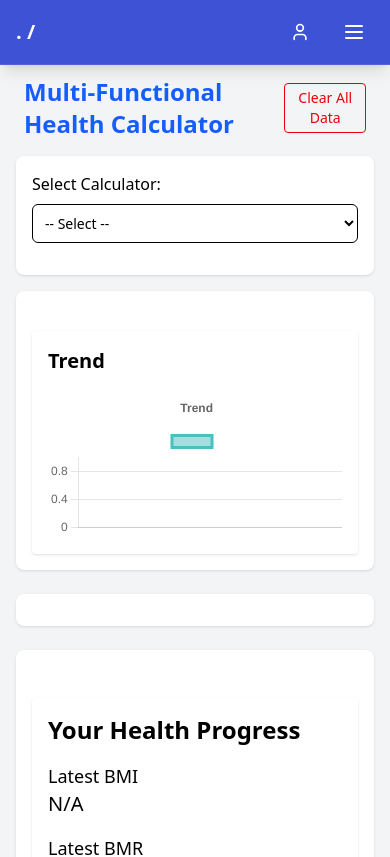
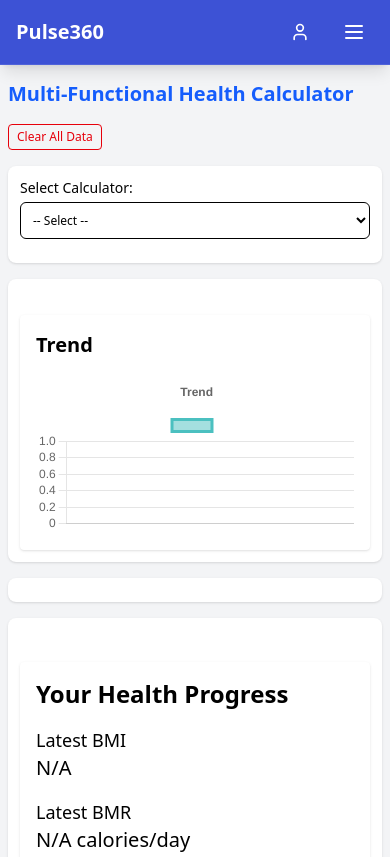
Before and after one commit to highintoxic/web-underscore, a React (Vite) app in the folder frontend/: page /healthcalculator in a window 390 px wide. Shown: the top 857 px of the page. Built offline with nearby package versions, Linux system fonts and the light colour scheme.

Commit message:
responsiveness

```diff
--- a/frontend/src/Components/NavBar.jsx
+++ b/frontend/src/Components/NavBar.jsx
@@ -60,7 +60,7 @@ const NavBar = () => {
       <div className="px-4 sm:px-6 lg:px-8 flex items-center justify-between h-16">
         {/* Logo */}
         <Link to="/" className="text-white font-semibold text-xl">
-          . /
+        Pulse360
         </Link>
 
         {/* Desktop Navigation */}
@@ -96,7 +96,7 @@ const NavBar = () => {
               className="p-2 hover:bg-white/10 rounded-full transition-colors flex items-center"
             >
               <User className="h-5 w-5 text-white hover:cursor-pointer" />
-              {user && <span className="ml-2 text-white text-sm">{user.username}</span>}
+              {user && <span className="ml-2 text-white text-sm hover:cursor-pointer  ">{user.username}</span>}
             </button>
             {isUserMenuOpen && (
               <div className="absolute right-0 mt-2 w-48 bg-white rounded-md shadow-lg py-1 z-10">
@@ -169,6 +169,12 @@ const NavBar = () => {
             <Link to="/communityforum" className="text-white hover:text-white/80 transition-colors">
               Community
             </Link>
+            <Link to="/dashboard" className="text-white hover:text-white/80 transition-colors">
+            Dashboard
+          </Link>
+          <Link to="/contact" className="text-white hover:text-white/80 transition-colors">
+            Contact Us
+          </Link>
           </div>
         </div>
       )}
--- /dev/null
+++ b/frontend/src/Components/footer.jsx
@@ -0,0 +1,11 @@
+import React from 'react';
+import { Link } from 'react-router-dom';
+const Footer = () => {
+    return (
+        <div className='flex flex-col bg-gray-900 p-9 justify-between'>
+            <p className='text-white'>Made with Love by Team Web_ ❤️, All rights reserved.</p>
+        </div>
+    );
+};
+
+export default Footer;
--- a/frontend/src/Layouts/BaseLayout.jsx
+++ b/frontend/src/Layouts/BaseLayout.jsx
@@ -1,11 +1,12 @@
 import PropTypes from "prop-types";
 import { NavBar } from "../Components";
+import Footer from "../Components/footer";
 const BaseLayout = ({ children }) => {
 	return (
-		<div className='min-h-screen w-full bg-gray-100 flex flex-col'>
+		<div className='min-h-screen bg-gray-100 flex flex-col'>
 			<NavBar />
 			<main>{children}</main>
-			{/* <Footer /> */}
+			<Footer />
 		</div>
 	);
 };
--- a/frontend/src/Pages/Home.jsx
+++ b/frontend/src/Pages/Home.jsx
@@ -101,7 +101,9 @@ const HomePage = () => {
   const handleBookAppointment = () => {
     navigate("/doctor")
   }
-
+  const handlecontactus=()=>{
+    navigate("/contact")
+  }
   return (
     <BaseLayout>
       <div className="min-h-screen bg-gradient-to-b from-blue-50 to-white">
@@ -308,7 +310,7 @@ const HomePage = () => {
                   onClick={prevFact}
                   className="absolute left-0 z-10 p-2 text-gray-600 hover:text-gray-800 transition-colors"
                 >
-                  <ChevronLeft size={24} />
+                  <ChevronLeft size={24} className="hover:cursor-pointer" />
                 </button>
                 <AnimatePresence mode="wait">
                   <motion.div
@@ -329,14 +331,14 @@ const HomePage = () => {
                   onClick={nextFact}
                   className="absolute right-0 z-10 p-2 text-gray-600 hover:text-gray-800 transition-colors"
                 >
-                  <ChevronRight size={24} />
+                  <ChevronRight size={24} className="hover:cursor-pointer" />
                 </button>
                 <div className="absolute right-[-40px] top-1/2 -translate-y-1/2 flex flex-col gap-2">
                   {funFacts.map((_, index) => (
                     <button
                       key={index}
                       onClick={() => setCurrentFactIndex(index)}
-                      className={`w-2 h-2 rounded-full transition-colors ${
+                      className={`w-2 h-2 rounded-full transition-colors hover:cursor-pointer ${
                         index === currentFactIndex ? "bg-[#00FF7F]" : "bg-gray-300"
                       }`}
                     />
@@ -363,9 +365,10 @@ const HomePage = () => {
               Schedule your consultation today and take the first step towards better health.
             </motion.p>
             <motion.button
-              className="bg-white text-blue-600 px-8 py-3 rounded-full text-lg font-medium hover:bg-blue-50 transition-colors"
+              className="bg-white text-blue-600 px-8 py-3 rounded-full text-lg font-medium hover:bg-blue-50 transition-colors hover:cursor-pointer"
               whileHover={{ scale: 1.05 }}
               whileTap={{ scale: 0.95 }}
+              onClick={handlecontactus}
             >
               Contact Us
             </motion.button>
--- a/frontend/src/Pages/contact.jsx
+++ b/frontend/src/Pages/contact.jsx
@@ -9,27 +9,27 @@ import { BaseLayout } from '../Layouts';
 const ContactPage = () => {
   return (
     <BaseLayout>
-    <div className="min-h-screen  overflow-hidden">
+    <div className="min-h-screen overflow-hidden">
       {/* Hero Section with animated gradient background */}
-      <div className="relative animate-gradient-x bg-gradient-to-r from-blue-500 to-blue-600 text-white pb-40 pt-32">
+      <div className="relative animate-gradient-x bg-white text-white pb-40 pt-32">
         <div className="absolute inset-0 bg-[url('https://images.unsplash.com/photo-1557683316-973673baf926?auto=format&fit=crop&q=80')] opacity-10 mix-blend-overlay"></div>
         <div className="container mx-auto px-4 relative">
-          <h1 className="text-6xl md:text-7xl font-bold text-center mb-8 animate-float ">
+          <h1 className="text-6xl md:text-7xl font-bold text-center mb-8 animate-float text-black">
             Get in Touch
           </h1>
-          <p className="text-2xl text-center max-w-3xl mx-auto opacity-90 mb-20">
+          <p className="text-2xl text-center max-w-3xl mx-auto opacity-90 mb-20 text-black">
             We're here to help and answer any questions you might have. We look forward to hearing from you!
           </p>
           <div className="absolute -bottom-40 left-1/2 transform -translate-x-1/2">
             <div className="w-32 h-32 rounded-full bg-white shadow-lg flex items-center justify-center animate-bounce">
-              <MessageSquare className="w-16 h-16 text-[rgb(0,212,142)]" />
+              <MessageSquare className="w-16 h-16 text-black" />
             </div>
           </div>
         </div>
       </div>
 
       {/* Contact Information */}
-      <div className="container mx-auto px-4 pt-56 pb-16">
+      <div className="container mx-auto px-4 pt-56 pb-16 ">
         <div className="grid grid-cols-1 md:grid-cols-3 gap-8 mb-16">
           {[
             { icon: Mail, title: 'Email Us', lines: ['deepdblm@outlook.com', 'u23ai052@coed.svnit.ac.in'] },
--- a/frontend/src/Pages/healthcalculator.jsx
+++ b/frontend/src/Pages/healthcalculator.jsx
@@ -17,18 +17,15 @@ const HealthCalculator = () => {
   const [result, setResult] = useState(null)
   const [healthData, setHealthData] = useState([])
 
-  // Load data from cookies on initial render
   useEffect(() => {
     const cookieData = Cookies.get("healthData")
     if (cookieData) {
       try {
         const parsedData = JSON.parse(cookieData)
         setHealthData(parsedData)
-        // Sync with localStorage for backup
         localStorage.setItem("healthData", cookieData)
       } catch (error) {
         console.error("Error parsing cookie data:", error)
-        // Fallback to localStorage if cookie parsing fails
         const localData = localStorage.getItem("healthData")
         if (localData) {
           try {
@@ -44,11 +41,8 @@ const HealthCalculator = () => {
   const saveResult = (type, value) => {
     const newData = [...healthData, { type, value, date: new Date().toISOString() }]
     setHealthData(newData)
-
-    // Save to both cookies and localStorage
     try {
       const jsonData = JSON.stringify(newData)
-      // Set cookie with 30 days expiration
       Cookies.set("healthData", jsonData, { expires: 30, secure: true, sameSite: "strict" })
       localStorage.setItem("healthData", jsonData)
     } catch (error) {
@@ -56,7 +50,6 @@ const HealthCalculator = () => {
     }
   }
 
-  // Clear all stored data
   const clearStoredData = () => {
     setHealthData([])
     Cookies.remove("healthData")
@@ -128,31 +121,39 @@ const HealthCalculator = () => {
 
   return (
     <BaseLayout>
-      <div className="w-full min-h-screen bg-gray-100 p-4 sm:p-6 mt-15">
-        <div className="w-full max-w-7xl mx-auto">
-          <div className="flex justify-between items-center mb-4 sm:mb-6 px-2">
-            <h1 className="text-2xl sm:text-3xl font-bold text-blue-600">Multi-Functional Health Calculator</h1>
+      <div className="min-h-screen bg-gray-100 px-2 sm:px-4 md:px-6 lg:px-8 py-4 md:py-6 mt-16 md:mt-20">
+        <div className="max-w-7xl mx-auto">
+          {/* Header Section */}
+          <div className="flex flex-col sm:flex-row justify-between items-start sm:items-center gap-4 mb-4 sm:mb-6">
+            <h1 className="text-xl sm:text-2xl lg:text-3xl font-bold text-blue-600">
+              Multi-Functional Health Calculator
+            </h1>
             <button
               onClick={clearStoredData}
-              className="text-sm px-3 py-1 text-red-600 hover:text-red-700 border border-red-600 rounded hover:bg-red-50 transition-colors hover:cursor-pointer "
+              className="text-xs sm:text-sm px-2 sm:px-3 py-1 text-red-600 hover:text-red-700 border border-red-600 rounded hover:bg-red-50 transition-colors"
             >
               Clear All Data
             </button>
           </div>
 
-          <div className="space-y-6">
-            <div className="grid grid-cols-1 lg:grid-cols-2 gap-4 sm:gap-6">
-              <div className="bg-white rounded-lg shadow-sm p-4 sm:p-6">
-                <div className="space-y-4">
+          <div className="space-y-4 md:space-y-6">
+            {/* Main Grid Layout */}
+            <div className="grid grid-cols-1 lg:grid-cols-2 gap-4 md:gap-6">
+              {/* Calculator Panel */}
+              <div className="bg-white rounded-lg shadow-sm p-3 sm:p-4 md:p-6">
+                <div className="space-y-3 sm:space-y-4">
+                  {/* Calculator Selection */}
                   <div>
-                    <label className="block text-base sm:text-lg font-medium mb-2">Select Calculator:</label>
+                    <label className="block text-sm sm:text-base lg:text-lg font-medium mb-1 sm:mb-2">
+                      Select Calculator:
+                    </label>
                     <select
                       value={selectedCalculator}
                       onChange={(e) => {
                         setSelectedCalculator(e.target.value)
                         setResult(null)
                       }}
-                      className="w-full p-2 sm:p-3 border rounded-md text-sm sm:text-base hover:cursor-pointer focus:ring-2 focus:ring-blue-500 focus:border-blue-500"
+                      className="w-full p-2 sm:p-3 border rounded-md text-xs sm:text-sm md:text-base focus:ring-2 focus:ring-blue-500 focus:border-blue-500"
                     >
                       <option value="">-- Select --</option>
                       <option value="BMI">BMI Calculator</option>
@@ -164,109 +165,126 @@ const HealthCalculator = () => {
                     </select>
                   </div>
 
-                  <div className="space-y-4">
+                  {/* Input Fields */}
+                  <div className="space-y-3 sm:space-y-4">
                     {(selectedCalculator === "BMI" ||
                       selectedCalculator === "BMR" ||
-                      selectedCalculator === "DiabetesRisk" || selectedCalculator=="BodyFat") && (
-                      <>
+                      selectedCalculator === "DiabetesRisk" ||
+                      selectedCalculator === "BodyFat") && (
+                      <div className="grid grid-cols-1 sm:grid-cols-2 gap-3 sm:gap-4">
                         <div>
-                          <label className="block text-base sm:text-lg font-medium mb-2">Weight (kg):</label>
+                          <label className="block text-sm sm:text-base lg:text-lg font-medium mb-1 sm:mb-2">
+                            Weight (kg):
+                          </label>
                           <input
                             type="number"
                             value={weight}
                             onChange={(e) => setWeight(e.target.value)}
-                            className="w-full p-2 sm:p-3 border rounded-md text-sm sm:text-base focus:ring-2 focus:ring-blue-500 focus:border-blue-500"
+                            className="w-full p-2 sm:p-3 border rounded-md text-xs sm:text-sm md:text-base focus:ring-2 focus:ring-blue-500 focus:border-blue-500"
                           />
                         </div>
                         <div>
-                          <label className="block text-base sm:text-lg font-medium mb-2">Height (m):</label>
+                          <label className="block text-sm sm:text-base lg:text-lg font-medium mb-1 sm:mb-2">
+                            Height (m):
+                          </label>
                           <input
                             type="number"
                             value={height}
                             onChange={(e) => setHeight(e.target.value)}
-                            className="w-full p-2 sm:p-3 border rounded-md text-sm sm:text-base focus:ring-2 focus:ring-blue-500 focus:border-blue-500"
+                            className="w-full p-2 sm:p-3 border rounded-md text-xs sm:text-sm md:text-base focus:ring-2 focus:ring-blue-500 focus:border-blue-500"
                           />
                         </div>
-                      </>
+                      </div>
                     )}
 
                     {(selectedCalculator === "BMR" || selectedCalculator === "DiabetesRisk") && (
+                      <div className="grid grid-cols-1 sm:grid-cols-2 gap-3 sm:gap-4">
                         <div>
-                        <label className="block text-base sm:text-lg font-medium mb-2">Age:</label>
+                          <label className="block text-sm sm:text-base lg:text-lg font-medium mb-1 sm:mb-2">
+                            Age:
+                          </label>
                           <input
                             type="number"
                             value={age}
                             onChange={(e) => setAge(e.target.value)}
-                          className="w-full p-2 sm:p-3 border rounded-md text-sm sm:text-base focus:ring-2 focus:ring-blue-500 focus:border-blue-500"
+                            className="w-full p-2 sm:p-3 border rounded-md text-xs sm:text-sm md:text-base focus:ring-2 focus:ring-blue-500 focus:border-blue-500"
                           />
                         </div>
-                    )}
-
                         {selectedCalculator === "BMR" && (
                           <div>
-                        <label className="block text-base sm:text-lg font-medium mb-2">Gender:</label>
+                            <label className="block text-sm sm:text-base lg:text-lg font-medium mb-1 sm:mb-2">
+                              Gender:
+                            </label>
                             <select
                               value={gender}
                               onChange={(e) => setGender(e.target.value)}
-                          className="w-full p-2 sm:p-3 border rounded-md text-sm sm:text-base focus:ring-2 focus:ring-blue-500 focus:border-blue-500"
+                              className="w-full p-2 sm:p-3 border rounded-md text-xs sm:text-sm md:text-base focus:ring-2 focus:ring-blue-500 focus:border-blue-500"
                             >
                               <option value="male">Male</option>
                               <option value="female">Female</option>
                             </select>
                           </div>
                         )}
+                      </div>
+                    )}
 
                     {selectedCalculator === "BodyFat" && (
                       <div>
-                        <label className="block text-base sm:text-lg font-medium mb-2">Waist Circumference (cm):</label>
+                        <label className="block text-sm sm:text-base lg:text-lg font-medium mb-1 sm:mb-2">
+                          Waist Circumference (cm):
+                        </label>
                         <input
                           type="number"
                           value={waist}
                           onChange={(e) => setWaist(e.target.value)}
-                          className="w-full p-2 sm:p-3 border rounded-md text-sm sm:text-base focus:ring-2 focus:ring-blue-500 focus:border-blue-500"
+                          className="w-full p-2 sm:p-3 border rounded-md text-xs sm:text-sm md:text-base focus:ring-2 focus:ring-blue-500 focus:border-blue-500"
                         />
                       </div>
                     )}
                   </div>
 
+                  {/* Special Calculators */}
                   {selectedCalculator === "WaterIntake" && <WaterIntakeCalculator saveResult={saveResult} />}
-
                   {selectedCalculator === "MentalHealth" && <MentalHealthAssessment saveResult={saveResult} />}
 
+                  {/* Calculate Button */}
                   {selectedCalculator &&
                     selectedCalculator !== "WaterIntake" &&
                     selectedCalculator !== "MentalHealth" && (
                       <button
                         onClick={handleCalculate}
-                        className="w-full sm:w-auto bg-blue-500 text-white px-6 py-2 sm:py-3 rounded-md text-sm sm:text-base font-medium hover:bg-blue-600 transition-colors hover:cursor-pointer focus:outline-none focus:ring-2 focus:ring-blue-500 focus:ring-offset-2"
+                        className="w-full sm:w-auto bg-blue-500 text-white px-4 sm:px-6 py-2 sm:py-3 rounded-md text-xs sm:text-sm md:text-base font-medium hover:bg-blue-600 transition-colors focus:outline-none focus:ring-2 focus:ring-blue-500 focus:ring-offset-2"
                       >
                         Calculate
                       </button>
                     )}
 
+                  {/* Results Section */}
                   {result && (
-                    <div className="mt-6 p-4 bg-gray-50 rounded-lg border">
-                      <h2 className="text-lg sm:text-xl font-semibold mb-2">Result:</h2>
-                      <p className="text-base sm:text-lg">{result}</p>
+                    <div className="mt-4 sm:mt-6 p-3 sm:p-4 bg-gray-50 rounded-lg border">
+                      <h2 className="text-base sm:text-lg lg:text-xl font-semibold mb-2">Result:</h2>
+                      <p className="text-sm sm:text-base lg:text-lg">{result}</p>
                     </div>
                   )}
                 </div>
               </div>
 
-              <div className="space-y-6">
-                <div className="bg-white rounded-lg shadow-sm p-4 sm:p-6">
+              {/* Charts and Recommendations */}
+              <div className="space-y-4 md:space-y-6">
+                <div className="bg-white rounded-lg shadow-sm p-3 sm:p-4 md:p-6">
                   <HealthChart
                     data={healthData.filter((item) => item.type === selectedCalculator)}
                     type={selectedCalculator}
                   />
                 </div>
-                <div className="bg-white rounded-lg shadow-sm p-4 sm:p-6">
+                <div className="bg-white rounded-lg shadow-sm p-3 sm:p-4 md:p-6">
                   <HealthRecommendations result={result} selectedCalculator={selectedCalculator} />
                 </div>
               </div>
             </div>
 
-            <div className="bg-white rounded-lg shadow-sm p-4 sm:p-6">
+            {/* Progress Tracker */}
+            <div className="bg-white rounded-lg shadow-sm p-3 sm:p-4 md:p-6">
               <ProgressTracker data={healthData} />
             </div>
           </div>
```
Lines whose indentation alone changed are shown as unchanged.
